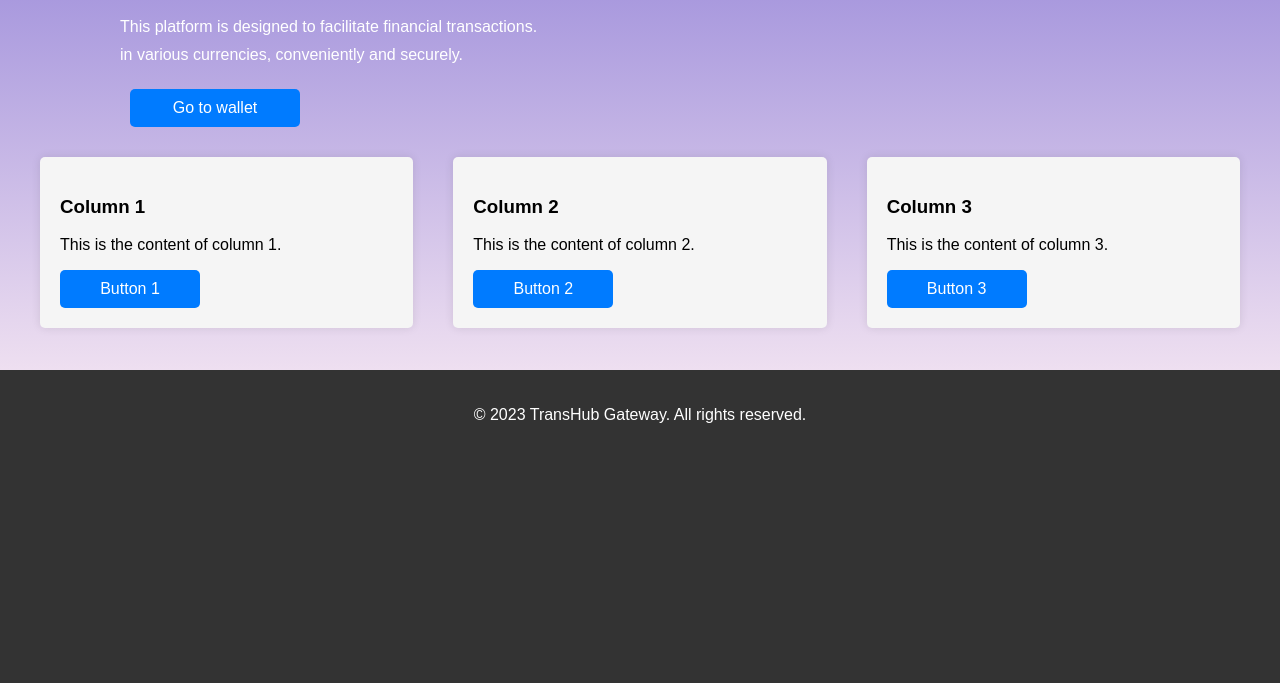
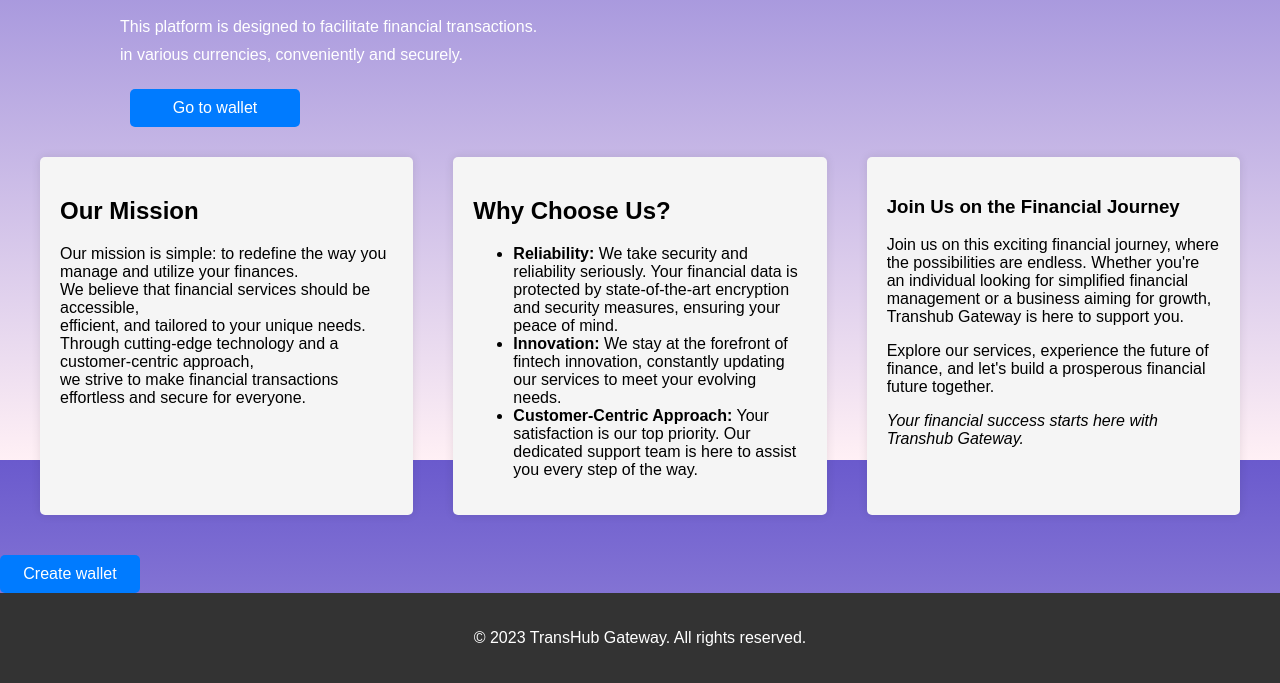
Before and after one commit to Jasemonu/Portfolio_project, a Flask app: page /home in a window 1280 px wide. Shown: the part 340-1023 px from the top of the page. Before the commit the page ends 763 px from the top, so only its background shows below. Run offline with Flask 3, Linux system fonts and the light colour scheme.

Commit message:
modified the columns

```diff
--- a/web_files/templates/home_page.html
+++ b/web_files/templates/home_page.html
@@ -68,22 +68,30 @@
             </form>
 	   </div>
 	</div>
-  <div class="columns">
+     <div class="columns">
         <div class="column">
-            <h3>Column 1</h3>
-            <p>This is the content of column 1.</p>
-            <a href="#" class="column-button">Button 1</a>
+             <h2>Our Mission</h2>
+             <p>Our mission is simple: to redefine the way you manage and utilize your finances.</br> We believe that financial services should be accessible,</br> efficient, and tailored to your unique needs.</br> Through cutting-edge technology and a customer-centric approach,</br> we strive to make financial transactions effortless and secure for everyone.</p>
+         <!-- <a href="#" class="column-button">Button 1</a> -->
         </div>
         <div class="column">
-            <h3>Column 2</h3>
-            <p>This is the content of column 2.</p>
-            <a href="#" class="column-button">Button 2</a>
+               <h2>Why Choose Us?</h2>
+                <ul>
+                    <li><strong>Reliability:</strong> We take security and reliability seriously. Your financial data is protected by state-of-the-art encryption and security measures, ensuring your peace of mind.</li>
+                    <li><strong>Innovation:</strong> We stay at the forefront of fintech innovation, constantly updating our services to meet your evolving needs.</li>
+                    <li><strong>Customer-Centric Approach:</strong> Your satisfaction is our top priority. Our dedicated support team is here to assist you every step of the way.</li>
+                </ul>
         </div>
         <div class="column">
-            <h3>Column 3</h3>
-            <p>This is the content of column 3.</p>
-            <a href="#" class="column-button">Button 3</a>
+
+                <h3>Join Us on the Financial Journey</h3>
+                <p>Join us on this exciting financial journey, where the possibilities are endless. Whether you're an individual looking for simplified financial management or a business aiming for growth, Transhub Gateway is here to support you.</p>
+                <p>Explore our services, experience the future of finance, and let's build a prosperous financial future together.</p>
+                <p><em>Your financial success starts here with Transhub Gateway.</em></p>
         </div>
+     </div>
+     <div class="button-container">
+        <a href="#" class="column-button" id="open-modal-button">Create wallet</a>
     </div>
 	<script src="static/scripts/create_wallet.js"></script>
 
```
